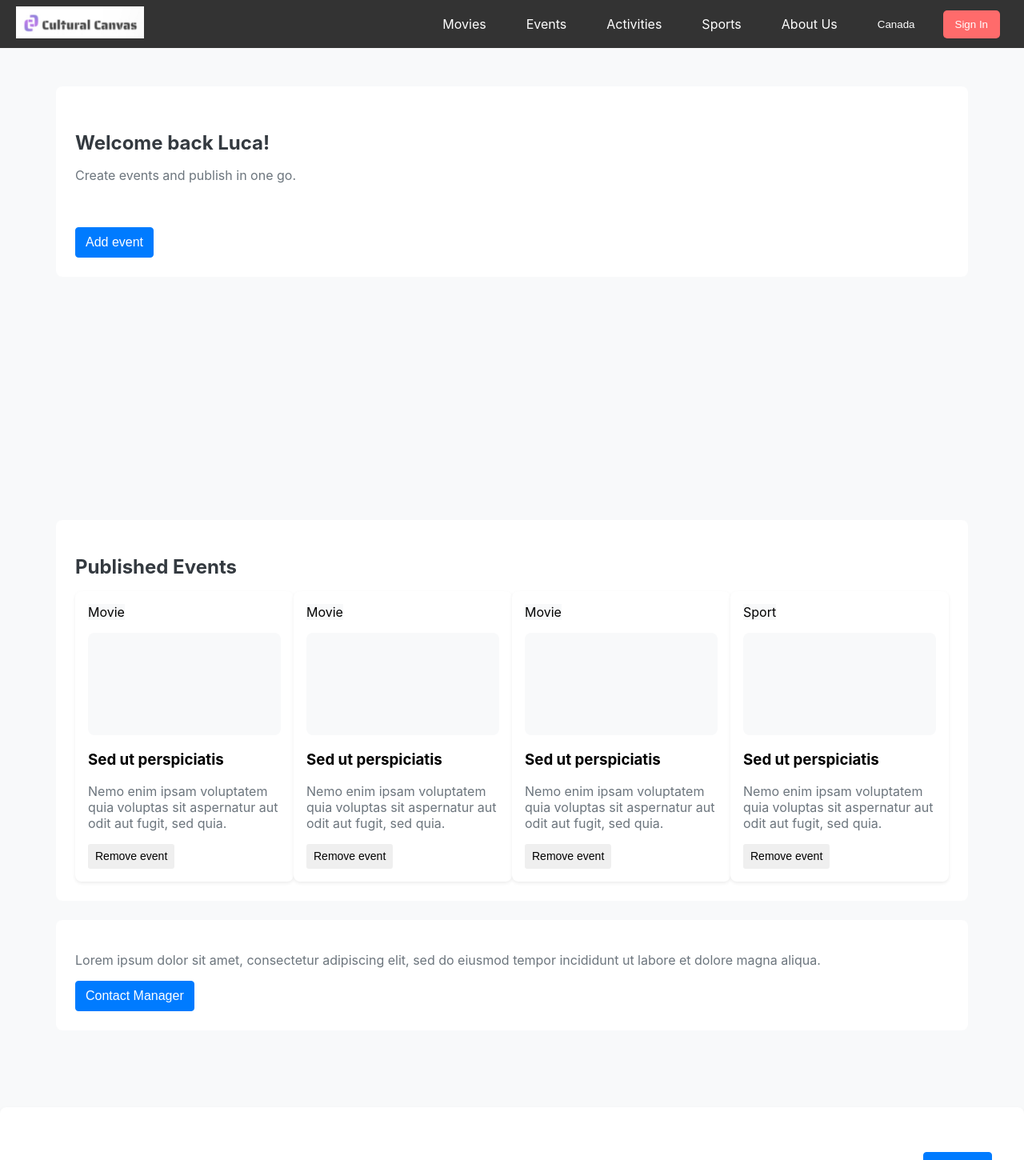
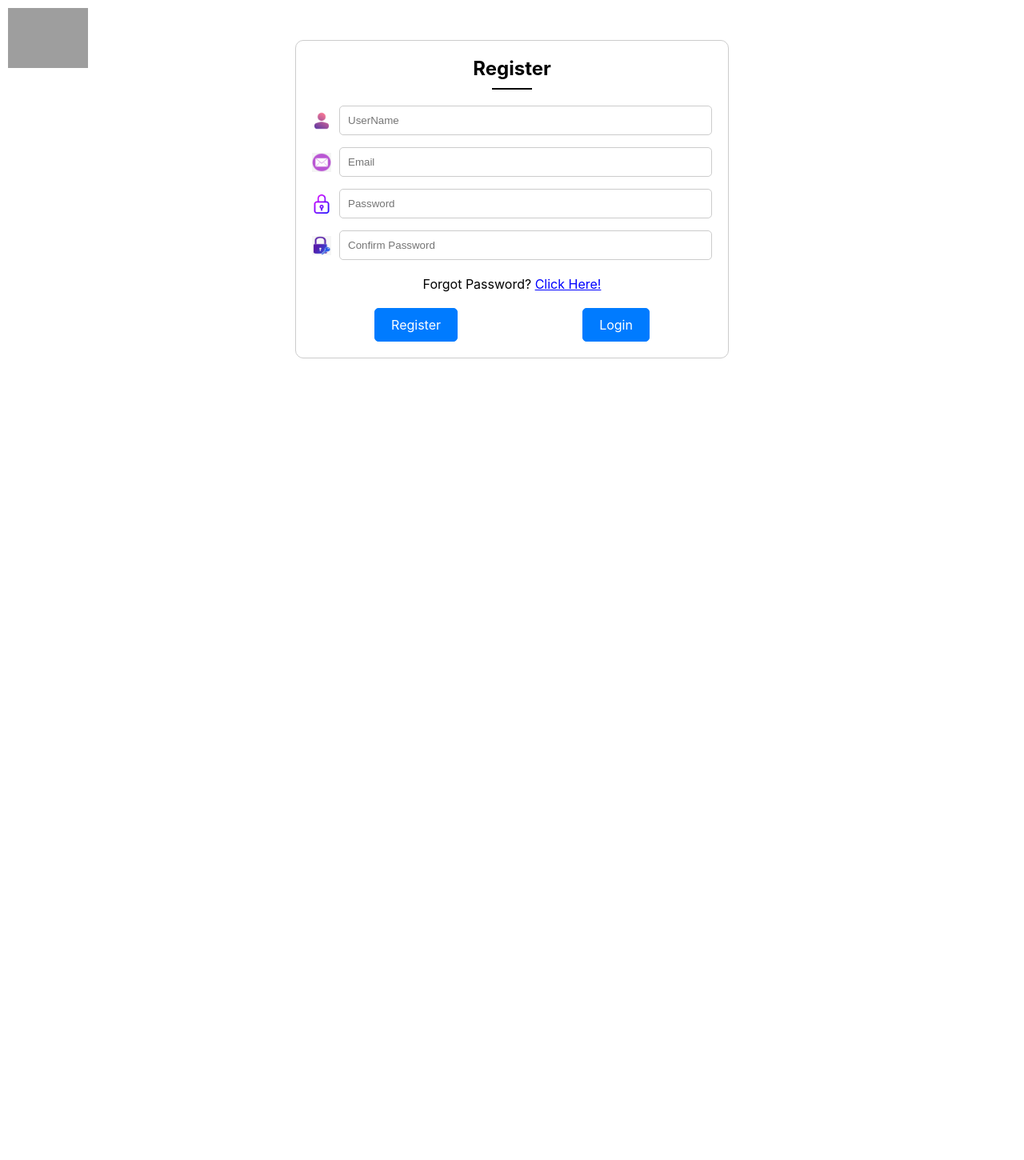
Before and after one commit to Ridham1502/Capstone-Final-Project-Group-4, a React (Create React App) app: page / in a window 1280 px wide. Shown: the top 1450 px of the page at 80% size. After the commit the page ends 800 px from the top, so only its background shows below. Built offline with nearby package versions, Linux system fonts and the light colour scheme; grey boxes are pictures that could not be loaded.

Commit message:
Update App.js

```diff
--- a/src/App.js
+++ b/src/App.js
@@ -1,27 +1,20 @@
+import React from 'react';
+import { BrowserRouter as Router, Route, Routes } from 'react-router-dom';
 import './App.css';
-import { BrowserRouter as Router, Route, Routes } from 'react-router-dom';
-import Footer from './components/footer/Footer';
-import Navbar from './components/navbar/Navbar';
-import MovieDetails from './components/MovieDetails/MovieDetails';
-import AdminPage from './components/AdminPage/AdminPage';
+import RegisterLogin from './components/RegisterLogin/RegisterLogin';
+import LoginPage from './components/LoginPage/LoginPage';
 
-function App() {
+const App = () => {
   return (
     <Router>
       <div>
-        <Navbar/>
-        <Routes> {/* Replace <Route> with <Routes> */}
-          <Route path="/" element={<AdminPage />} />
-          <Route path="/movies" element={<MovieDetails />} />
-          {/* <Route path="/events" element={<Events />} /> */}
-          {/* <Route path="/activities" element={<Activities />} /> */}
-          {/* <Route path="/sports" element={<Sports />} /> */}
-          {/* <Route path="/about" element={<AboutUs />} /> */}
-        </Routes> {/* Close <Routes> */}
-        <Footer/>
+        <Routes>
+          <Route path="/" element={<RegisterLogin />} />
+          <Route path="/login" element={<LoginPage />} />
+        </Routes>
       </div>
     </Router>
   );
-}
+};
 
 export default App;
```
